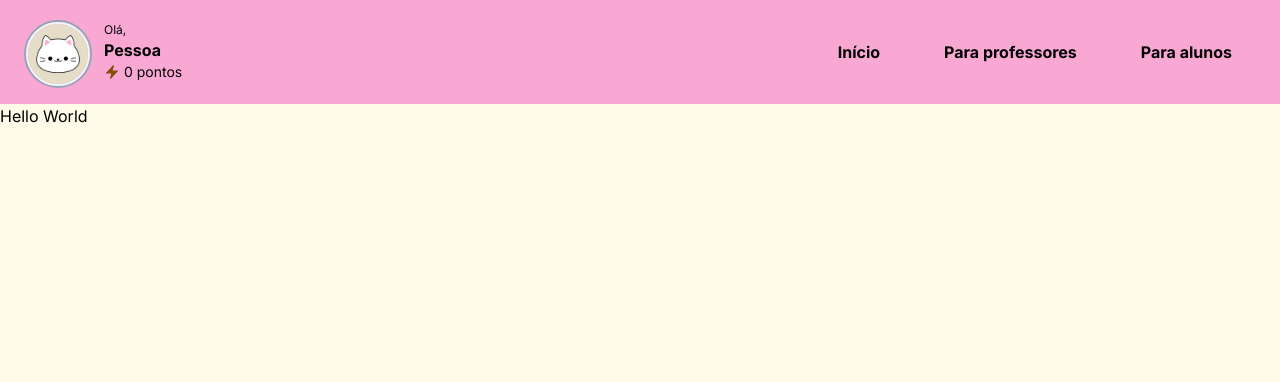
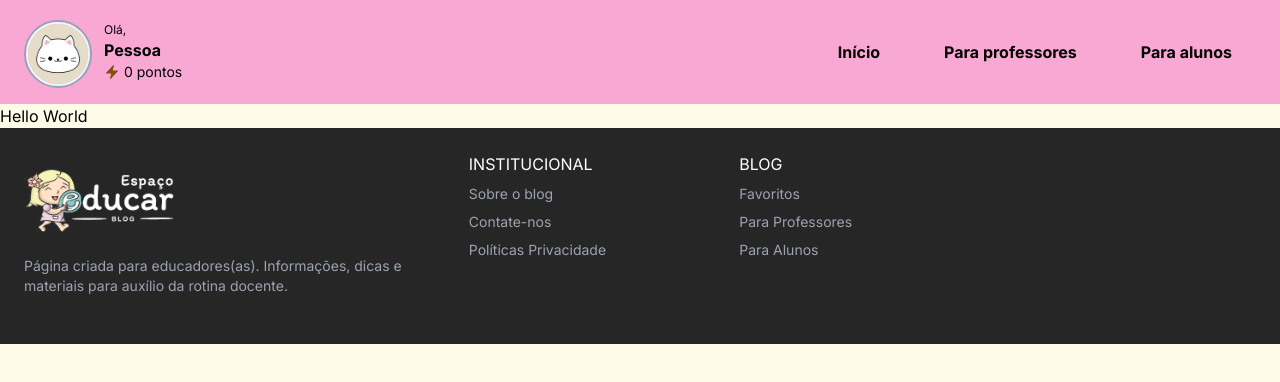
Before and after one commit to marcelo3macedo/conteudos_espacoeducar, a Next.js app: page / in a window 1280 px wide. Shown: the top 382 px of the page. Built offline with nearby package versions, Linux system fonts and the light colour scheme.

Commit message:
feat: adding footer component

```diff
--- /dev/null
+++ b/src/components/navigation/footer.tsx
@@ -0,0 +1,54 @@
+import Image from 'next/image';
+import Link from 'next/link';
+import Logo from '@/assets/images/logo.png';
+import { useFooterNavigation } from '@/hooks/navigation/footer';
+
+export default function FooterNavigation() {
+  const { menu } = useFooterNavigation();
+
+  return (
+    <footer className="bg-neutral-800">
+      <div className="container p-6 mx-auto pb-12">
+        <div className="lg:flex">
+          <div className="w-full -mx-6 lg:w-2/5">
+            <div className="px-6">
+              <Image
+                src={Logo.src}
+                width={150}
+                height={150}
+                alt=""
+                className="py-4"
+              />
+
+              <p className="max-w-sm mt-2 text-sm text-gray-400">
+                Página criada para educadores(as). Informações, dicas e
+                materiais para auxílio da rotina docente.
+              </p>
+            </div>
+          </div>
+
+          <div className="mt-6 lg:mt-0 lg:flex-1">
+            <div className="grid grid-cols-1 gap-6 sm:grid-cols-2 md:grid-cols-3">
+              {menu.map((m: any) => (
+                <div key={m.title}>
+                  <h3 className="text-white uppercase">{m.title}</h3>
+                  {m.items.map((i: any) => (
+                    <Link
+                      key={i.title}
+                      href={i.href}
+                      className="block mt-2 text-sm text-gray-400 hover:underline"
+                      aria-label={i.title}
+                      title={i.title}
+                    >
+                      {i.title}
+                    </Link>
+                  ))}
+                </div>
+              ))}
+            </div>
+          </div>
+        </div>
+      </div>
+    </footer>
+  );
+}
--- /dev/null
+++ b/src/hooks/navigation/footer.tsx
@@ -0,0 +1,44 @@
+const useFooterNavigation = () => {
+  const menu = [
+    {
+      title: 'Institucional',
+      items: [
+        {
+          href: '/institucional/sobre-nos',
+          title: 'Sobre o blog',
+        },
+        {
+          href: '/institucional/contate-nos',
+          title: 'Contate-nos',
+        },
+        {
+          href: '/institucional/politicas-privacidade',
+          title: 'Políticas Privacidade',
+        },
+      ],
+    },
+    {
+      title: 'Blog',
+      items: [
+        {
+          href: '/favoritos',
+          title: 'Favoritos',
+        },
+        {
+          href: '/para-professores',
+          title: 'Para Professores',
+        },
+        {
+          href: '/para-alunos',
+          title: 'Para Alunos',
+        },
+      ],
+    },
+  ];
+
+  return {
+    menu,
+  };
+};
+
+export { useFooterNavigation };
--- a/src/themes/main.theme.tsx
+++ b/src/themes/main.theme.tsx
@@ -1,5 +1,6 @@
 import HeaderNavigation from '@/components/navigation/header';
 import { MainProps } from './props/main';
+import FooterNavigation from '@/components/navigation/footer';
 
 function MainTheme({ children }: Readonly<MainProps>) {
   return (
@@ -7,6 +8,7 @@ function MainTheme({ children }: Readonly<MainProps>) {
       <div className="mx-auto">
         <HeaderNavigation />
         {children}
+        <FooterNavigation />
       </div>
     </div>
   );
```
Also changed, not shown: src/assets/images/logo.png (added).
